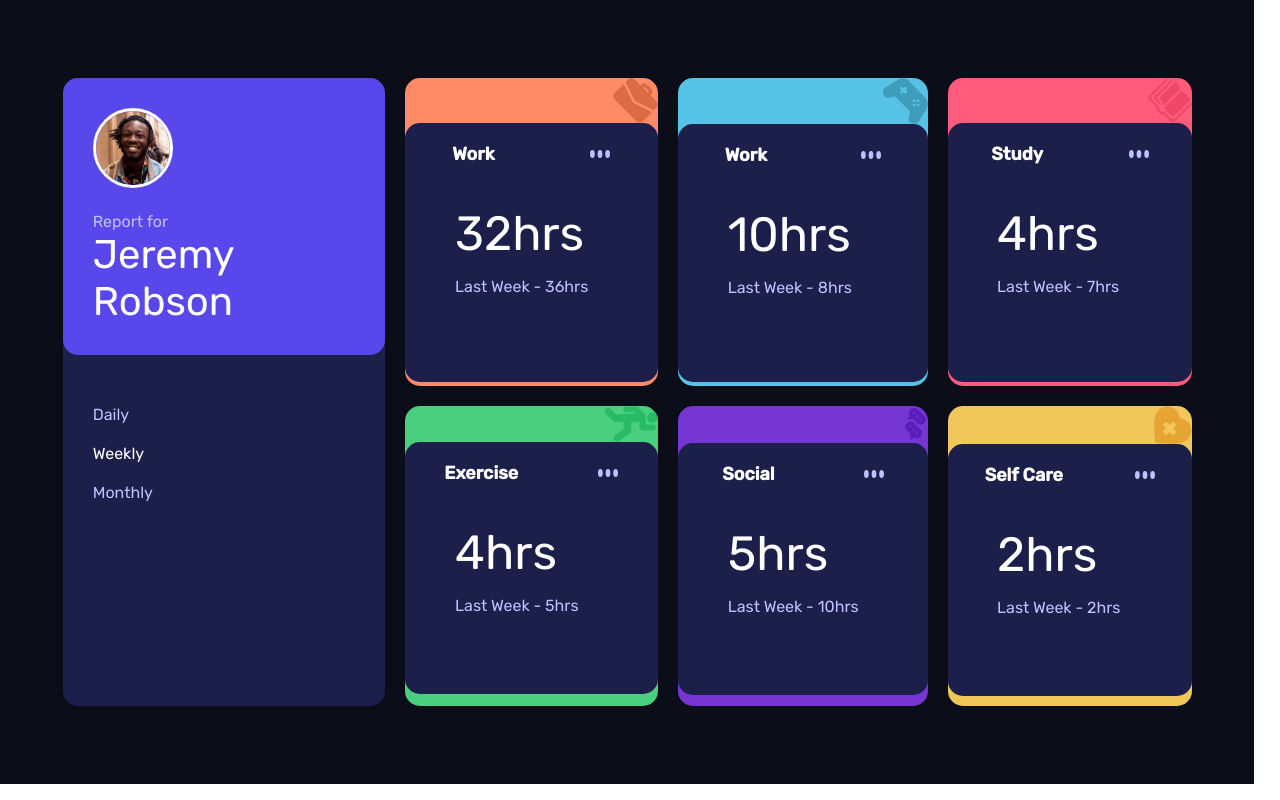
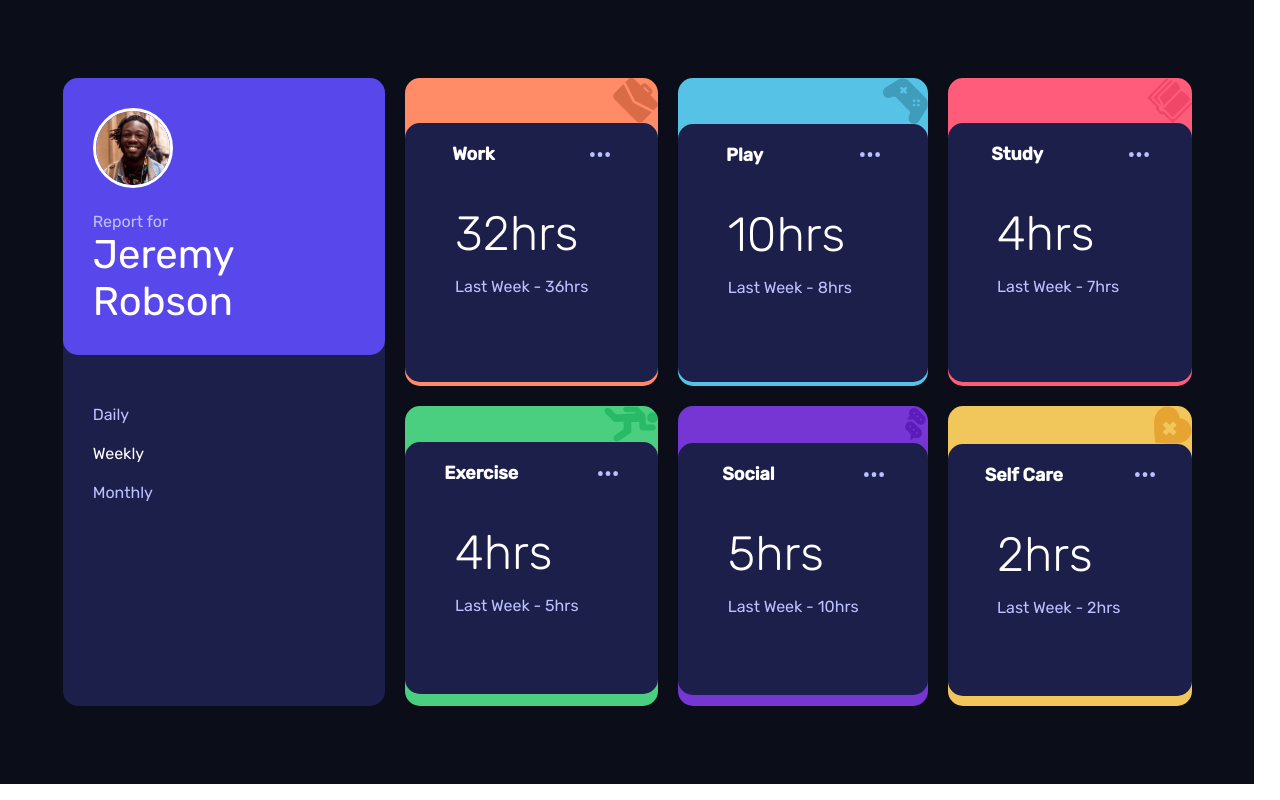
Before and after one commit to Jidraph1/TimeTrackingDashboard, a plain HTML site: page index.html in a window 1280 px wide. Drawn offline with Linux system fonts and the light colour scheme.

Commit message:
resize elipsis

```diff
--- a/index.html
+++ b/index.html
@@ -59,7 +59,7 @@
         </div>
         <div class="two-content">
             <div class="header">
-              <p class="heading">Work</p>
+              <p class="heading">Play</p>
               <img src="./images/icon-ellipsis.svg" alt="" height="8px">
             </div>
             <div class="info">
--- a/style.css
+++ b/style.css
@@ -95,6 +95,7 @@
   }
   .header img {
     width: 20px;
+    height:5px;
   }
   .info {
     padding-left: 20%;
@@ -102,6 +103,7 @@
   .large-time {
     font-size: 3em;
     margin-bottom: 15px;
+    font-weight: 300;
   }
   .time {
     color: hsl(236, 100%, 87%);
@@ -137,6 +139,7 @@
 }
   .social img {
     width: 28px;
+
   }
 
 .seven {
```
